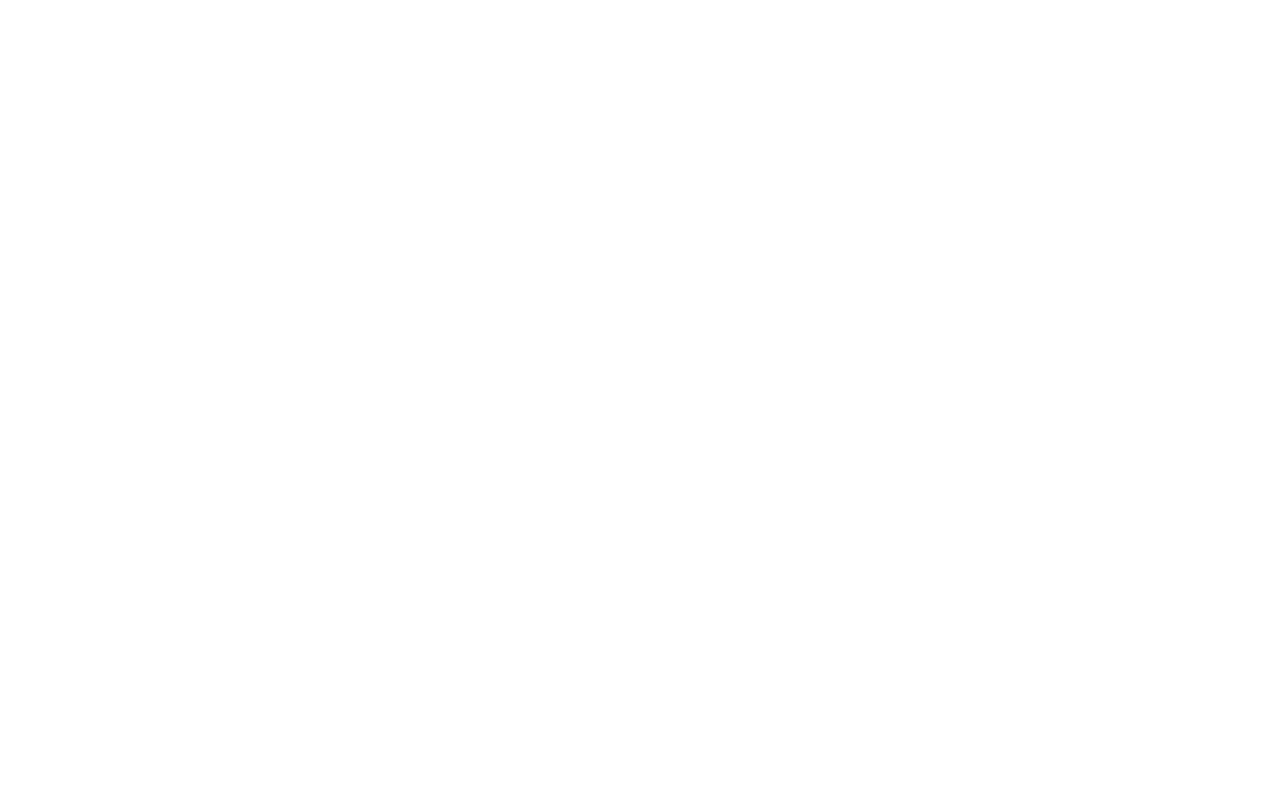
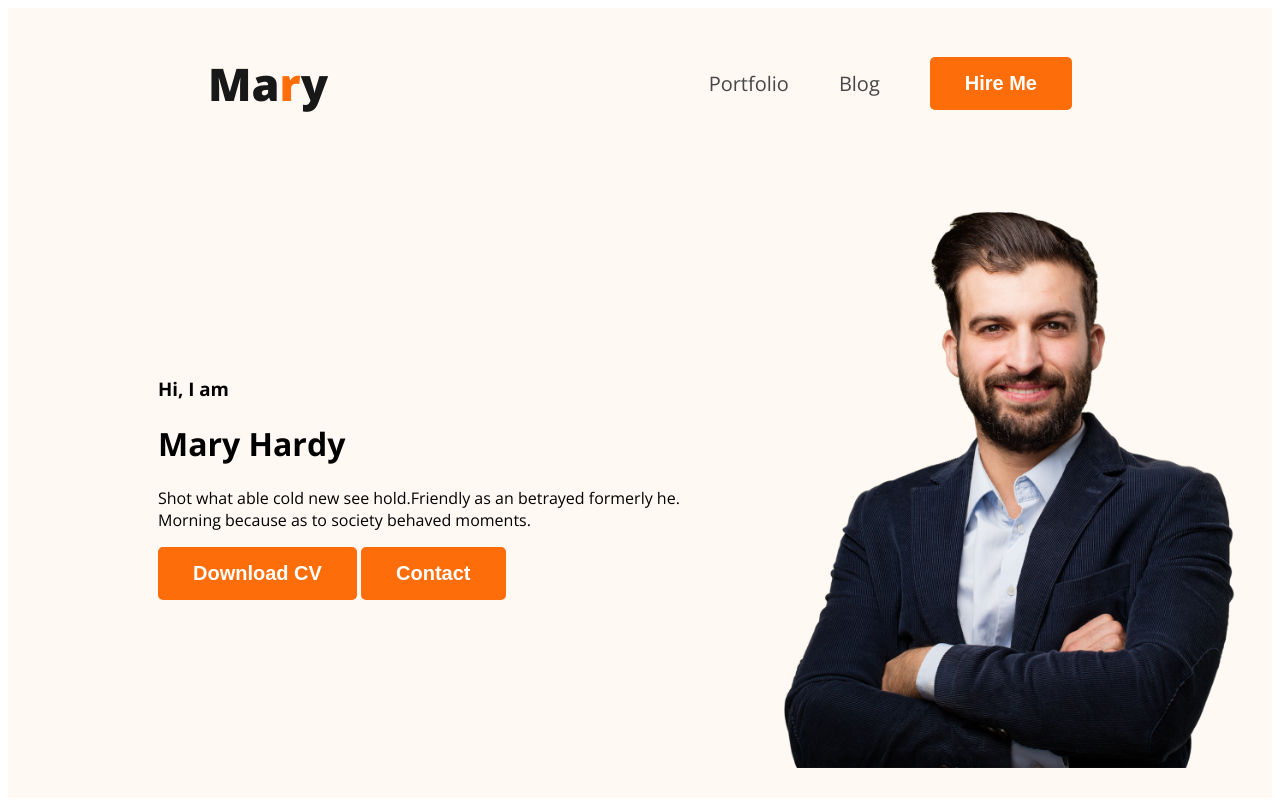
Before and after one commit to naima-tushin/portfolio-website, a plain HTML site: page index.html in a window 1280 px wide. Drawn offline with nearby package versions, Linux system fonts and the light colour scheme.

Commit message:
nav and banner

```diff
--- /dev/null
+++ b/css/style.css
@@ -0,0 +1,64 @@
+/* font styles */
+body {
+    font-family: Open Sans;
+}
+
+/* <!-- nav section starts --> */
+.header {
+    background-color: #FFF8F3;
+}
+
+.nav {
+    display: flex;
+    justify-content: space-between;
+    align-items: center;
+    margin: 0 200px;
+}
+
+.nav_title {
+    color: var(--Dark-01, #181818);
+    font-size: 45px;
+    font-weight: 800;
+}
+
+.text-primary {
+    color: #FD6E0A;
+}
+
+.menu {
+    display: flex;
+    list-style: none;
+    align-items: center;
+}
+
+.list {
+    margin-left: 50px;
+}
+
+.anchor {
+    text-decoration: none;
+    color: #474747;
+    font-size: 20px;
+    font-weight: 400;
+}
+
+.btn_primary {
+    color: #FFFFFF;
+    background: #FD6E0A;
+    border-radius: 5px;
+    border: none;
+    font-size: 20px;
+    font-weight: 700;
+    padding: 15px 35px;
+}
+
+/* banner section start */
+.banner {
+    padding: 30px 30px 30px 150px;
+    display: flex;
+    align-items: center;
+}
+
+.banner .dp {
+    width: 500px;
+}
--- a/index.html
+++ b/index.html
@@ -1,11 +1,39 @@
 <!DOCTYPE html>
 <html lang="en">
+
 <head>
     <meta charset="UTF-8">
     <meta name="viewport" content="width=device-width, initial-scale=1.0">
     <title>Portfolio Website</title>
+    <link rel="preconnect" href="https://fonts.googleapis.com">
+    <link rel="preconnect" href="https://fonts.gstatic.com" crossorigin>
+    <link href="https://fonts.googleapis.com/css2?family=Open+Sans:wght@400;700;800&display=swap" rel="stylesheet">
+    <link rel="stylesheet" href="css/style.css">
 </head>
+
 <body>
+    <!-- nav section starts -->
+    <header class="header">
+        <nav class="nav">
+            <h3 class="nav_title">Ma<span class="text-primary">r</span>y</h3>
+            <ul class="menu">
+                <li class="list"><a class="anchor" href="">Portfolio</a></li>
+                <li class="list"><a a class="anchor" href="">Blog</a></li>
+                <li class="list"><button class="btn_primary">Hire Me</button></li>
+            </ul>
+        </nav>
+        <!-- banner section starts        -->
+        <div class="banner">
+            <div class="banner_con">
+                <h3 class="banner-greet">Hi, I  am</h3>
+                <h1 class="banner_title">Mary Hardy</h1>
+                <p>Shot what able cold new see hold.Friendly as an betrayed formerly he. Morning because as to society behaved moments.</p>
+                <button class="btn_primary">Download CV</button>
+                <button class="btn_primary">Contact</button>
+            </div>
+            <img class="dp" src="images/hardy.png" alt="Hardy">
+        </div>
+    </header>
+</body>
 
-</body>
 </html>
```
